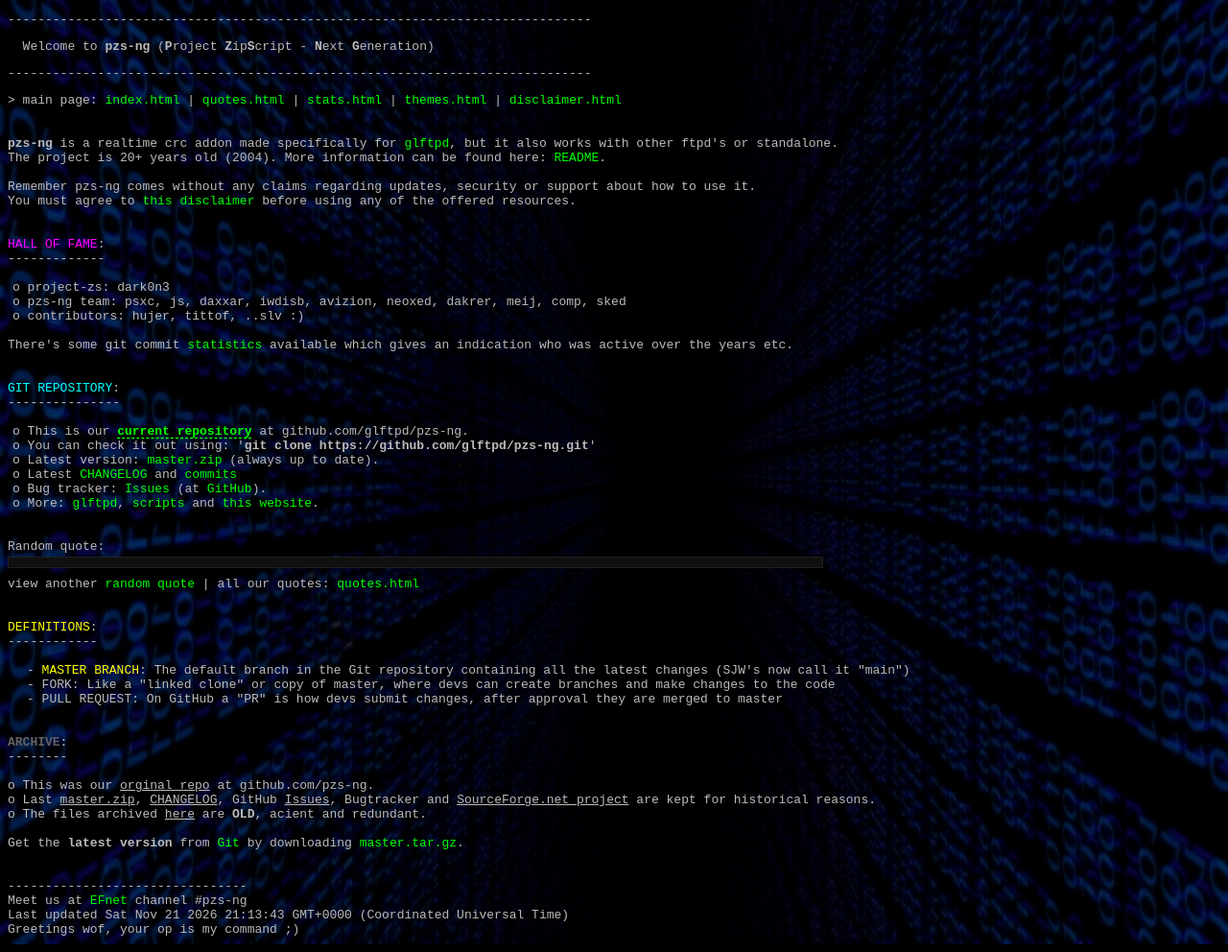
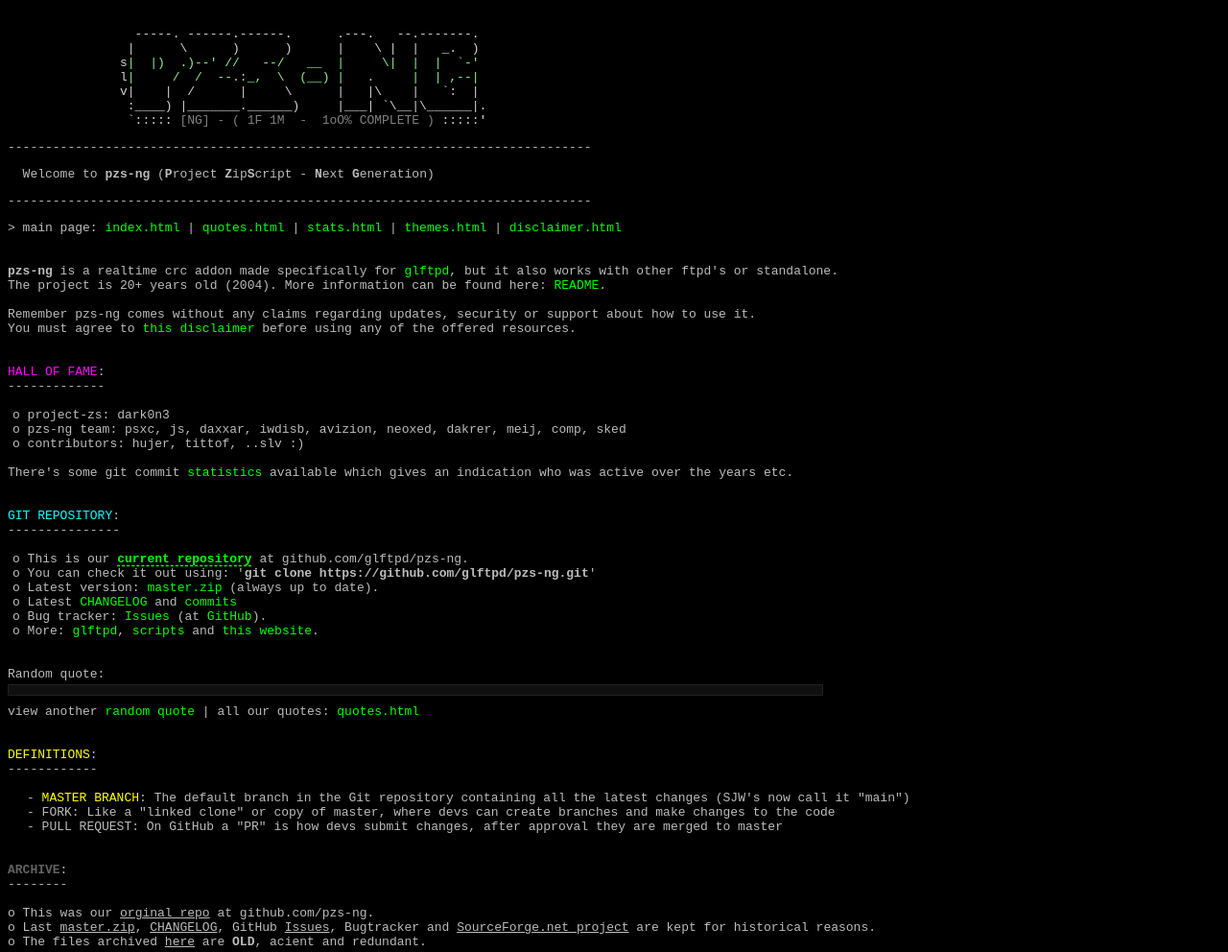
Before and after one commit to silv3rr/pzs-ng.eu, a plain HTML site: page index.html in a window 1280 px wide. Shown: the top 992 px of the page at 96% size. Drawn offline with Linux system fonts and the light colour scheme; no server answers.

Commit message:
add ansi art

```diff
--- a/index.html
+++ b/index.html
@@ -6,8 +6,18 @@
   <link rel="stylesheet" type="text/css" href="css/style.css">
   <title>pzs-ng: Project Zipscript Next Generation</title>
 </head>
-<body style="background-image: url('binary.jpg');background-size:cover;background-repeat:no-repeat)">
+<body>
 <div>
+<pre>
+<span style="color:lightgray">
+                 -----. ------.------.      .---.   --.-------.
+                |      \      )      )      |    \ |  |   _.  )
+<span style="color:lightgray">               s<span style="color:lightgreen">|  |)  .)--' //   --/   __  |     \|  |  |  `-'
+<span style="color:lightgray">               l<span style="color:lightgreen">|     /  /  --.:_,  \  (__) |   .     |  | ,--|
+<span style="color:lightgray">               v|    |  /      |     \      |   |\    |   `:  |
+                :____) |_______.______)     |___| `\__|\______|.
+                `::::: <span style="color:gray">[NG] - ( 1F 1M  -  1oO% COMPLETE )<span style="color:lightgray"> :::::'
+</pre>
 <pre>------------------------------------------------------------------------------</pre>
 &nbsp; Welcome to <strong>pzs-ng</strong> (<strong>P</strong>roject <strong>Z</strong>ip<strong>S</strong>cript - <strong>N</strong>ext <strong>G</strong>eneration)
 <pre>------------------------------------------------------------------------------</pre>
```
